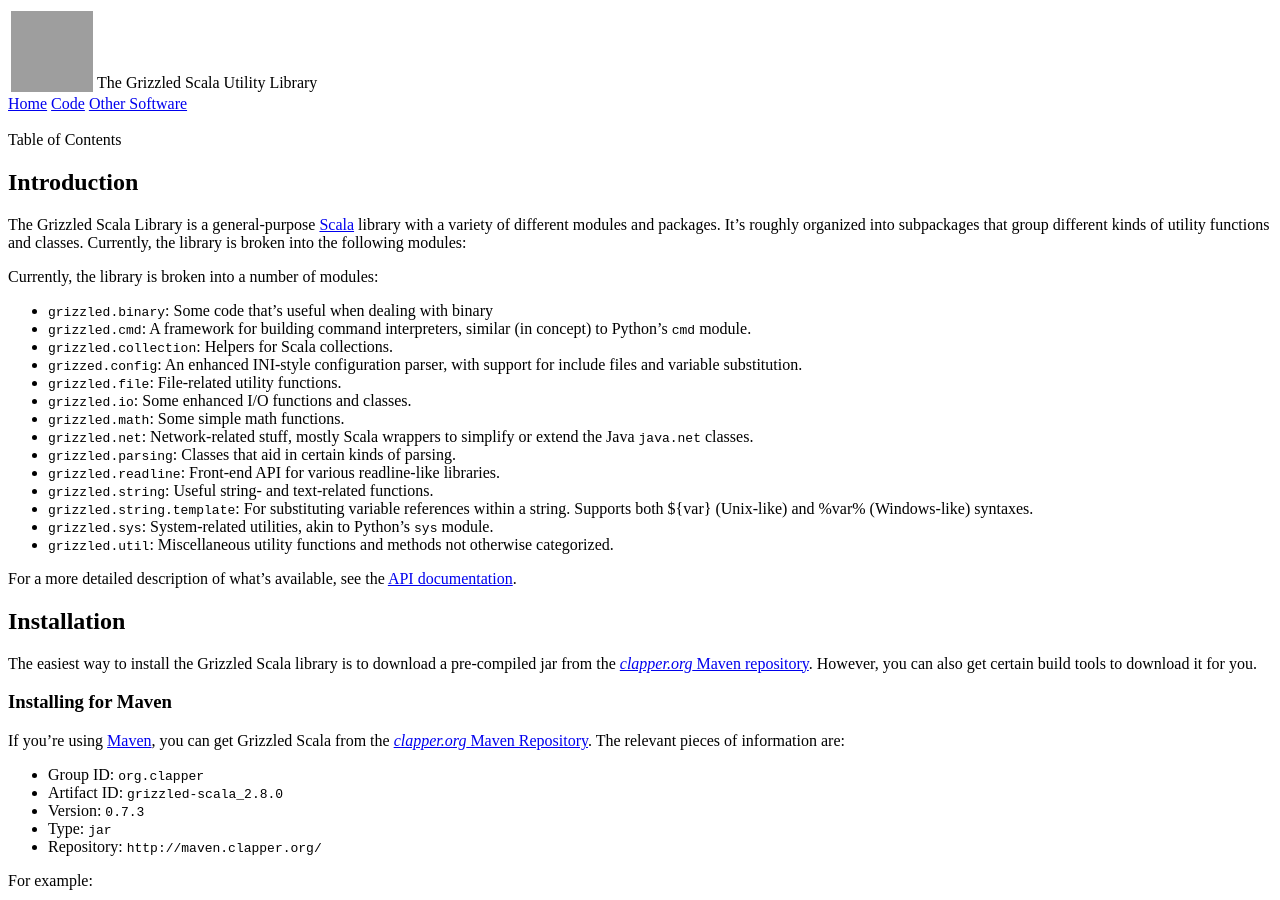
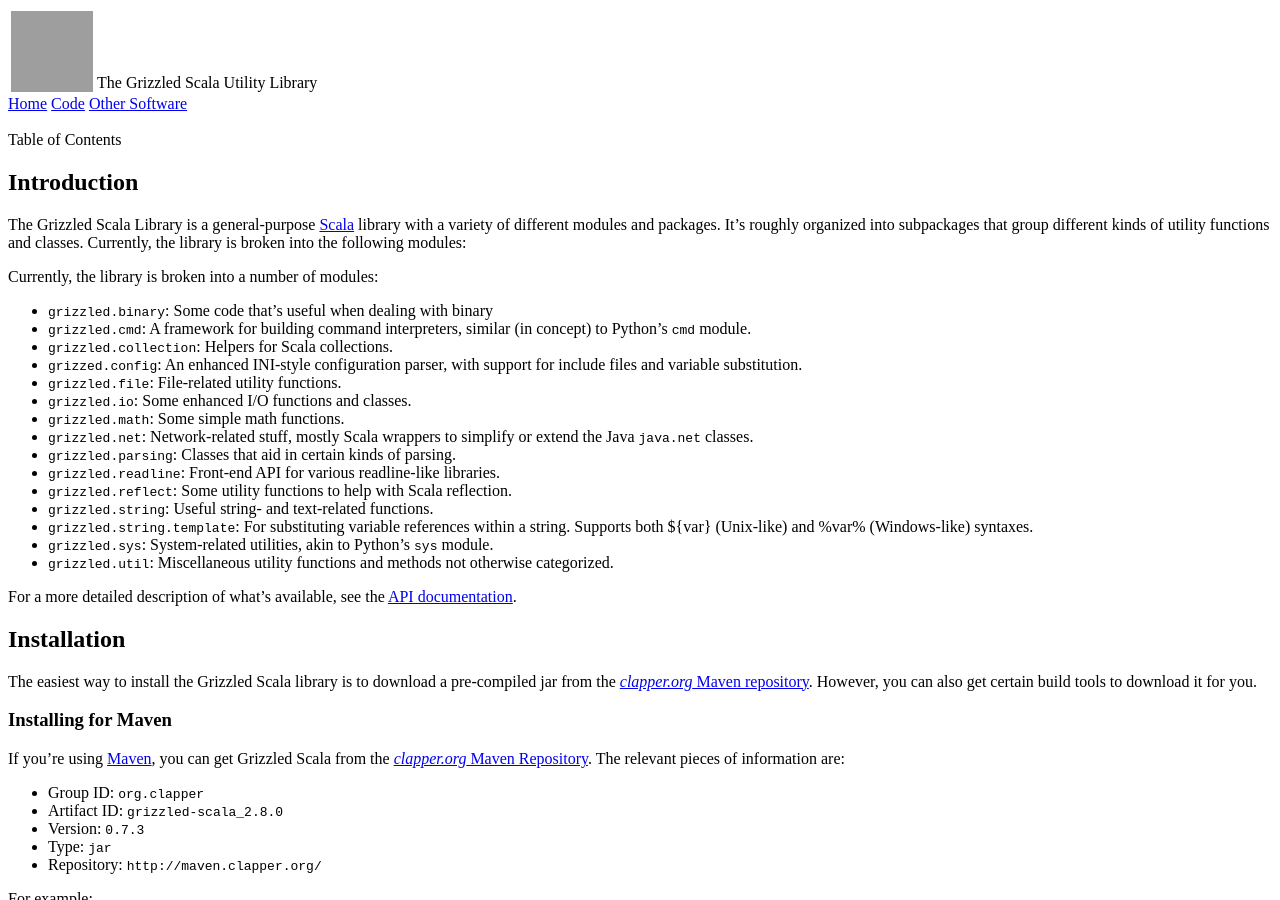
Before and after one commit to bmc/grizzled-scala, a Jekyll site: the page built from index.md, in a window 1280 px wide and 900 px high. Built offline with Jekyll 4.4.1, drawn with Linux system fonts in a browser that asks for light colours.

Commit message:
Added reflect module

```diff
--- a/index.md
+++ b/index.md
@@ -25,6 +25,7 @@ Currently, the library is broken into a number of modules:
   extend the Java `java.net` classes.
 * `grizzled.parsing`: Classes that aid in certain kinds of parsing.
 * `grizzled.readline`: Front-end API for various readline-like libraries.
+* `grizzled.reflect`: Some utility functions to help with Scala reflection.
 * `grizzled.string`: Useful string- and text-related functions.
 * `grizzled.string.template`: For substituting variable references within a
   string. Supports both ${var} (Unix-like) and %var% (Windows-like) syntaxes.
```
